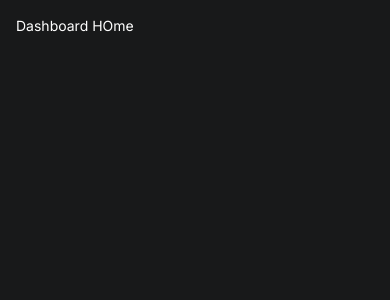
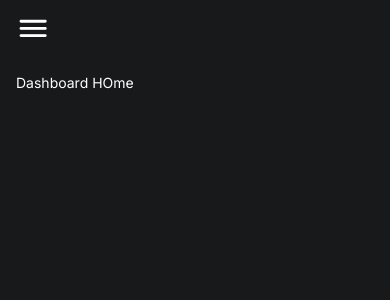
Before and after one commit to ai-arif/arrax-user-frontend, a Next.js app: page /dashboard in a window 390 px wide. Shown: the top 300 px of the page. Built offline with nearby package versions, Linux system fonts and the light colour scheme.

Commit message:
fixed dashboard sidebar item and dropdown

```diff
--- a/src/app/dashboard/layout.jsx
+++ b/src/app/dashboard/layout.jsx
@@ -12,6 +12,36 @@ export default function DashboardLayout({ children }) {
       <Sidebar sidebarOpen={sidebarOpen} setSidebarOpen={setSidebarOpen} />
       {/* Content Area */}
       <div className="relative flex flex-1 flex-col overflow-y-auto overflow-x-hidden">
+        {/* Hamburger button */}
+        <div className="sticky top-0 z-20 px-4 pt-3 sm:px-6">
+          <button
+            aria-controls="sidebar"
+            onClick={(e) => {
+              e.stopPropagation();
+              setSidebarOpen(!sidebarOpen);
+            }}
+            className="shadow-sm lg:hidden"
+          >
+            <svg
+              fill="#ffffff"
+              width="40px"
+              height="40px"
+              viewBox="0 0 28 28"
+              xmlns="http://www.w3.org/2000/svg"
+              stroke="#ffffff"
+            >
+              <g id="SVGRepo_bgCarrier" stroke-width="0"></g>
+              <g
+                id="SVGRepo_tracerCarrier"
+                stroke-linecap="round"
+                stroke-linejoin="round"
+              ></g>
+              <g id="SVGRepo_iconCarrier">
+                <path d="M3.5,7 C3.22385763,7 3,6.77614237 3,6.5 C3,6.22385763 3.22385763,6 3.5,6 L20.5,6 C20.7761424,6 21,6.22385763 21,6.5 C21,6.77614237 20.7761424,7 20.5,7 L3.5,7 Z M3.5,12 C3.22385763,12 3,11.7761424 3,11.5 C3,11.2238576 3.22385763,11 3.5,11 L20.5,11 C20.7761424,11 21,11.2238576 21,11.5 C21,11.7761424 20.7761424,12 20.5,12 L3.5,12 Z M3.5,17 C3.22385763,17 3,16.7761424 3,16.5 C3,16.2238576 3.22385763,16 3.5,16 L20.5,16 C20.7761424,16 21,16.2238576 21,16.5 C21,16.7761424 20.7761424,17 20.5,17 L3.5,17 Z"></path>
+              </g>
+            </svg>
+          </button>
+        </div>
         {/* Main Dashboard Content */}
         <section className="mx-auto w-full max-w-screen-2xl p-4 sm:p-6 2xl:p-10">
           {children}
--- a/src/components/layouts/Dashboard/Sidebar/Sidebar.jsx
+++ b/src/components/layouts/Dashboard/Sidebar/Sidebar.jsx
@@ -1,7 +1,5 @@
-import Logo from "@/components/ui/Logo";
 import { dashboardMenuConfig } from "@/utils/dashboardMenuConfig";
 import React, { useEffect, useRef } from "react";
-import { CgLogOut } from "react-icons/cg";
 import SidebarItem from "./SidebarItem";
 
 const Sidebar = ({ sidebarOpen, setSidebarOpen }) => {
@@ -41,20 +39,17 @@ const Sidebar = ({ sidebarOpen, setSidebarOpen }) => {
   return (
     <aside
       ref={sidebar}
-      className={`absolute left-0 top-0 flex h-screen w-64 flex-col overflow-y-hidden border-r border-zinc-700 duration-300 ease-linear lg:static lg:translate-x-0 ${
+      className={`absolute left-0 top-0 z-30 flex h-screen w-[60%] flex-col overflow-y-hidden border-r border-zinc-700 bg-arx-primary duration-300 ease-linear sm:w-64 lg:static lg:translate-x-0 2xl:w-72 ${
         sidebarOpen ? "translate-x-0" : "-translate-x-full"
       }`}
     >
-      {/* <!-- SIDEBAR HEADER --> */}
-      <div className="mb-3 flex items-center justify-between gap-2 px-4 lg:px-5">
-        <Logo />
-
+      {/* SIDEBAR HEADER */}
+      <div className="flex justify-end px-4 pt-3 sm:px-5 lg:hidden">
         <button
           ref={trigger}
           onClick={() => setSidebarOpen(!sidebarOpen)}
           aria-controls="sidebar"
           aria-expanded={sidebarOpen}
-          className="block lg:hidden"
         >
           <svg
             className="fill-current"
@@ -71,27 +66,19 @@ const Sidebar = ({ sidebarOpen, setSidebarOpen }) => {
           </svg>
         </button>
       </div>
-      {/* <!-- SIDEBAR HEADER --> */}
-      <div className="no-scrollbar flex flex-col overflow-y-auto duration-300 ease-linear">
-        {/* <!-- Sidebar Menu --> */}
-        <nav className="px-4 py-4 lg:px-5">
+      <div className="no-scrollbar flex flex-col overflow-y-auto pt-3 duration-300 ease-linear">
+        {/* SIDEBAR MENU */}
+        <nav className="px-4 lg:px-5">
           <ul className="flex flex-col gap-2.5">
-            {dashboardMenuConfig?.map((menuItem, menuIndex) => (
+            {dashboardMenuConfig?.map((menuItem, idx) => (
               <SidebarItem
-                key={menuIndex}
-                item={menuItem}
+                key={idx}
+                menuItem={menuItem}
                 setSidebarOpen={setSidebarOpen}
               />
             ))}
-            <li
-              // onClick={handleLogout}
-              className="flex cursor-pointer items-center gap-2.5 px-4 py-2 font-semibold text-zinc-400 transition-all duration-75 hover:bg-zinc-700/90"
-            >
-              <CgLogOut className="text-lg" /> <span>Logout</span>
-            </li>
           </ul>
         </nav>
-        {/* <!-- Sidebar Menu --> */}
       </div>
     </aside>
   );
--- a/src/components/layouts/Dashboard/Sidebar/SidebarDropdown.jsx
+++ b/src/components/layouts/Dashboard/Sidebar/SidebarDropdown.jsx
@@ -2,26 +2,27 @@ import Link from "next/link";
 import { usePathname } from "next/navigation";
 import React from "react";
 
-const SidebarDropdown = ({ item }) => {
+const SidebarDropdown = ({ menuItems }) => {
   const pathname = usePathname();
 
   return (
-    <>
-      <ul className="mb-5 mt-4 flex flex-col gap-2.5 pl-6">
-        {item?.map((item, index) => (
+    <ul className="mb-5 mt-4 flex flex-col gap-2.5 pl-4">
+      {menuItems?.map((item, index) => (
         <li key={index}>
           <Link
             href={item.path}
-              className={`group relative flex items-center gap-2.5 rounded-md px-4 font-medium duration-300 ease-in-out hover:text-white ${
-                pathname === item.path ? "text-white" : ""
+            className={`group relative flex items-center gap-2.5 rounded-md px-4 font-medium duration-300 ease-in-out ${
+              pathname === item.path
+                ? "text-white"
+                : "text-zinc-400 hover:text-white"
             }`}
           >
+            {item.icon}
             {item.label}
           </Link>
         </li>
       ))}
     </ul>
-    </>
   );
 };
 
--- a/src/components/layouts/Dashboard/Sidebar/SidebarItem.jsx
+++ b/src/components/layouts/Dashboard/Sidebar/SidebarItem.jsx
@@ -1,40 +1,41 @@
 import Link from "next/link";
 import { usePathname } from "next/navigation";
-import React from "react";
+import React, { useState } from "react";
 import SidebarDropdown from "./SidebarDropdown";
 
-const SidebarItem = ({ item, setSidebarOpen }) => {
+const SidebarItem = ({ menuItem, setSidebarOpen }) => {
+  const [groupOpen, setGroupOpen] = useState(false);
   const pathname = usePathname();
 
   const handleClick = () => {
+    setGroupOpen(!groupOpen);
     setSidebarOpen(false);
   };
 
-  const isActive = (item) => {
-    if (pathname === item.path) return true;
+  const isActive = (menuItem) => {
+    if (pathname === menuItem.path) return true;
 
-    if (item.children) {
-      return item.children.some((child) => isActive(child));
+    if (menuItem.children) {
+      return menuItem.children.some((child) => isActive(child));
     }
 
     return false;
   };
 
-  const isItemActive = isActive(item);
+  const isItemActive = isActive(menuItem);
 
   return (
-    <>
     <li>
       <Link
-          href={item.path}
+        href={menuItem.path}
         onClick={handleClick}
-          className={`${isItemActive ? "bg-zinc-700 text-white" : "text-gray-800"} group relative flex items-center gap-2.5 px-4 py-2 font-semibold text-zinc-400 transition-all duration-75 hover:bg-zinc-700/90`}
+        className={`${isItemActive ? "bg-arx-primary-light rounded-md text-white" : "text-zinc-400"} group relative flex items-center gap-2.5 px-4 py-2 font-semibold transition-all duration-75`}
       >
-          {item.icon}
-          {item.label}
-          {item.children && (
+        {menuItem.icon}
+        {menuItem.label}
+        {menuItem.children && (
           <svg
-              className={`absolute right-4 top-1/2 -translate-y-1/2 fill-current ${"rotate-180"}`}
+            className={`absolute right-4 top-1/2 -translate-y-1/2 fill-current ${groupOpen && "rotate-180"}`}
             width="20"
             height="20"
             viewBox="0 0 20 20"
@@ -51,16 +52,12 @@ const SidebarItem = ({ item, setSidebarOpen }) => {
         )}
       </Link>
 
-        {item.children && (
-          <div className={`translate transform overflow-hidden`}>
-            <SidebarDropdown
-              item={item.children}
-              setSidebarOpen={setSidebarOpen}
-            />
+      {menuItem.children && (
+        <div className={`transform overflow-hidden ${!groupOpen && "hidden"}`}>
+          <SidebarDropdown menuItems={menuItem.children} />
         </div>
       )}
     </li>
-    </>
   );
 };
 
```
Lines whose indentation alone changed are shown as unchanged.
